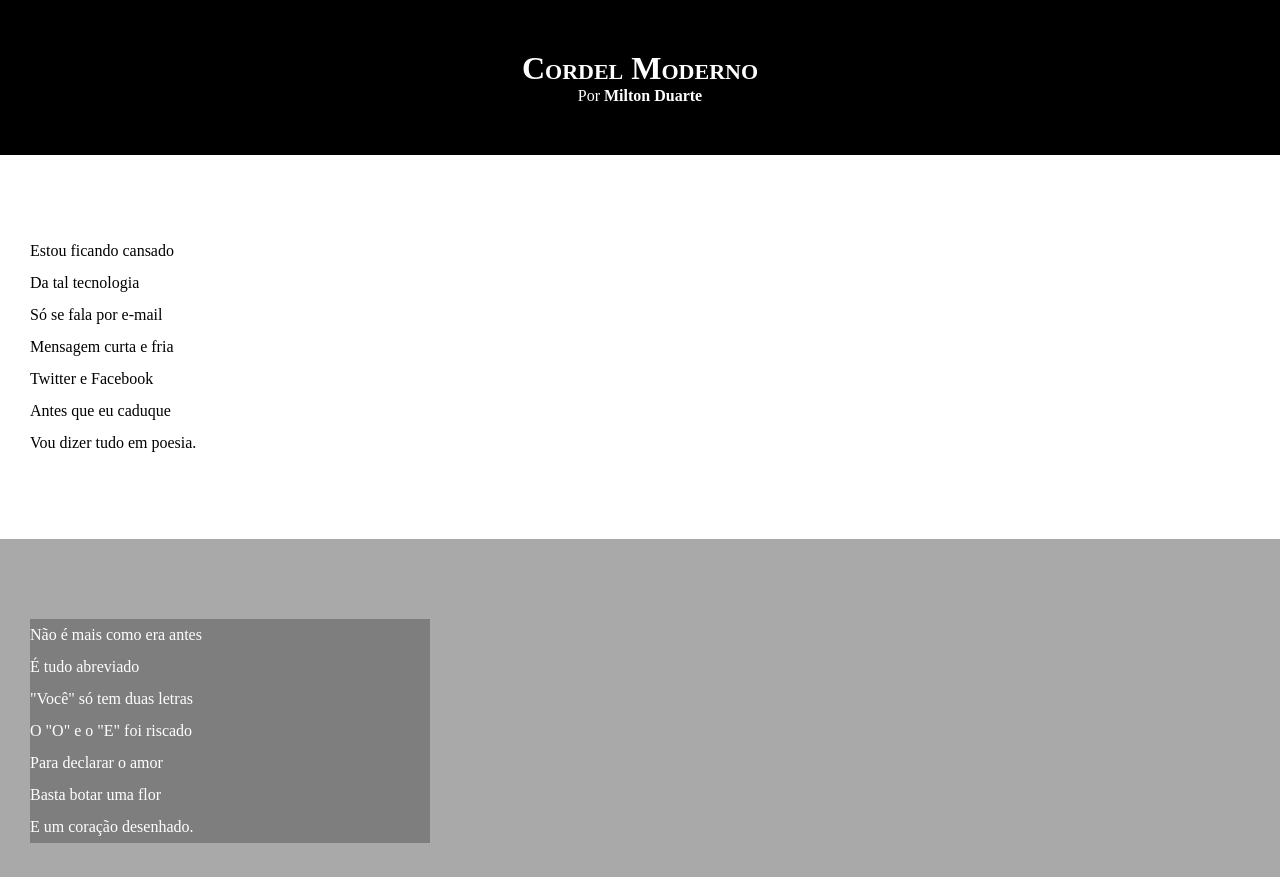
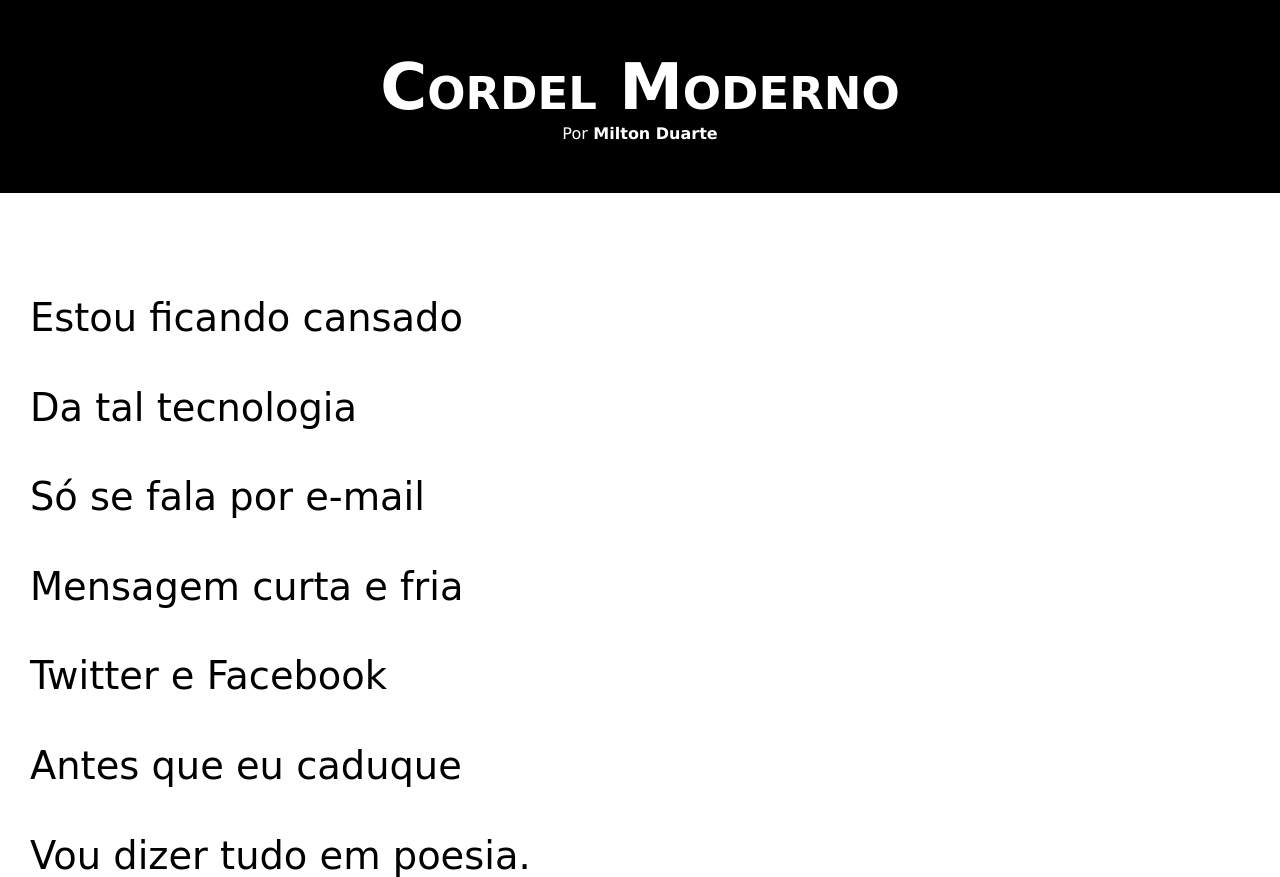
Before and after one commit to CalixtoDevHub/HTML-CSS, a plain HTML site: page d012/index.html in a window 1280 px wide. Shown: the top 877 px of the page. Drawn offline with Linux system fonts and the light colour scheme.

Commit message:
atualizações de estilos

```diff
--- a/d012/style.css
+++ b/d012/style.css
@@ -3,9 +3,19 @@
     margin: 0;
     padding: 0;
     box-sizing: border-box;
+    font-size: 1em;
+    @import url('https://fonts.googleapis.com/css2?family=Passion+One:wght@400;700;900&family=Sriracha&display=swap');
+
+    @import url('https://fonts.googleapis.com/css2?family=Sriracha&display=swap');
+    :root {
+        --fonte1: Verdana, Geneva, Tahoma, sans-serif;
+        --fonte2: 'Passion One', cursive;
+        --fonte3: 'Sriracha', cursive;
+    }
 
 }
 html, body {
+    font-family: Verdana, Geneva, Tahoma, sans-serif;
     min-height: 100vh;
     background-color:darkgray;
 
@@ -16,8 +26,10 @@ header {
     text-align: center;
 }
 header > h1 {
+    font-family: Passion One, cursive;
     padding-top:50px;
     font-variant: small-caps;
+    font-size: 4em;
 }
 header > p {
     padding-bottom: 50px;
@@ -31,11 +43,16 @@ header a:hover, footer a:hover {
     text-decoration: underline;
 }
 section {
+    font-family:Sriracha, cursive ;
     padding-top: 10vh;
     padding-bottom:10vh ;
     line-height: 2em;
     padding-left: 30px;
+    font-size: 3.5vw;
 
+}
+section p {
+    font-size: 3vw;
 }
 section.normal {
     background-color: white;
@@ -48,7 +65,8 @@ section.imagem {
 }
 section.imagem > p {
     background-color: rgba(0, 0, 0, 0.253);
-    width: 400px;
+    display: inline-block;
+    padding: 5px;
 
 }
 footer {
```
